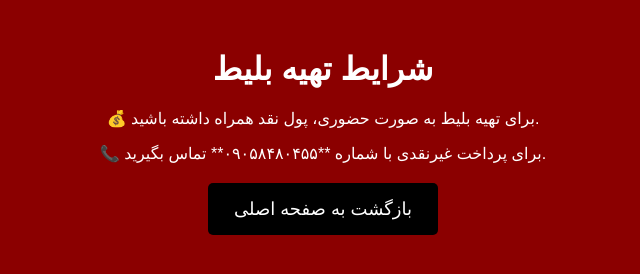
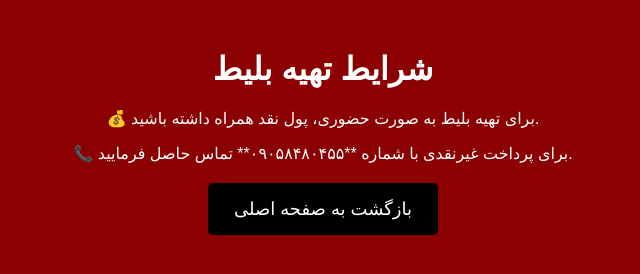
Before and after one commit to pari653/Concert-website, a plain HTML site: page ticket-info.html in a window 1280 px wide. Shown: the whole page, without its empty margins (317-957 px from the left). Drawn offline with Linux system fonts and the light colour scheme.

Commit message:
Update ticket-info.html

```diff
--- a/ticket-info.html
+++ b/ticket-info.html
@@ -31,7 +31,7 @@
     <div class="container">
         <h1>شرایط تهیه بلیط</h1>
         <p>💰 برای تهیه بلیط به صورت حضوری، پول نقد همراه داشته باشید.</p>
-        <p>📞 برای پرداخت غیرنقدی با شماره **۰۹۰۵۸۴۸۰۴۵۵** تماس بگیرید.</p>
+        <p>📞 برای پرداخت غیرنقدی با شماره **۰۹۰۵۸۴۸۰۴۵۵** تماس حاصل فرمایید.</p>
         <a href="index.html" class="button">بازگشت به صفحه اصلی</a>
     </div>
 </body>
```
